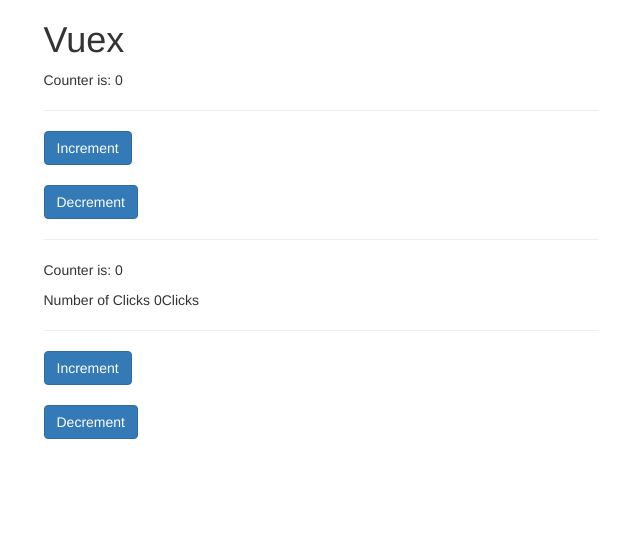
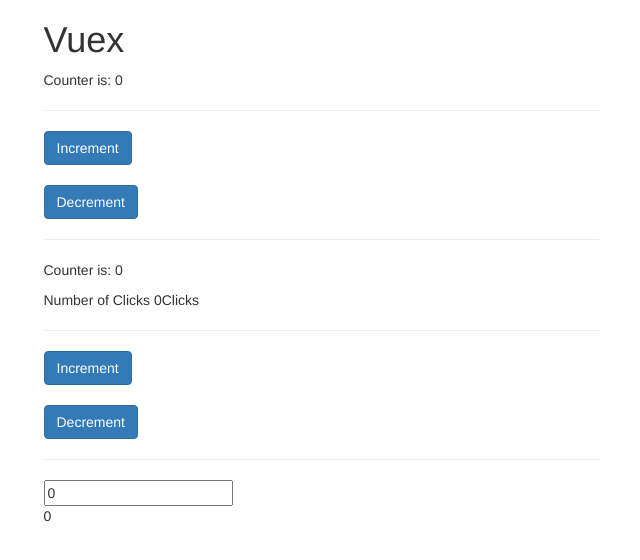
Before and after one commit to azkura/vuex-management-app, a Vue app: page / in a window 1280 px wide. Shown: the top 560 px of the page, without its empty margins (319-959 px from the left). Built offline with nearby package versions, Linux system fonts and the light colour scheme.

Commit message:
two way binding v-model and vuex

```diff
--- a/src/App.vue
+++ b/src/App.vue
@@ -10,6 +10,9 @@
                 <app-another-result></app-another-result>
                 <hr>
                 <app-another-counter></app-another-counter>
+                <hr>
+                <input type="text" v-model="value">
+                <p>{{ value }}</p>
             </div>
         </div>
     </div>
@@ -27,6 +30,22 @@
           appResult: Result,
           appAnotherResult: AnotherResult,
           appAnotherCounter: AnotherCounter
+        },
+        computed: {
+            value: {
+                get() {
+                    return this.$store.getters.value
+                },
+                set(value) {
+                    this.$store.dispatch('updatedValue', value)
+                }
+            }
+        },
+        methods: {
+            updatedValue(event) {
+                this.$store.dispatch('updatedValue', event.target.value)
+
+            }
         }
     }
 </script>
--- a/src/store/store.js
+++ b/src/store/store.js
@@ -5,7 +5,8 @@
 
 export const store = new Vuex.Store({
     state: {
-        counter: 0
+        counter: 0,
+        value: 0
     },
     getters: {
         doubleCounter: state => {
@@ -14,6 +15,9 @@
         stringCounter: state => {
             return state.counter + 'Clicks'
         },
+        value: state => {
+            return state.value
+        }
     },
     mutations: {
         increment: (state, payload) => {
@@ -21,6 +25,9 @@
         },
         decrement: (state, payload) => {
             state.counter -= payload
+        },
+        updatedValue: (state, payload) => {
+            state.value = payload
         }
     },
     actions: {
@@ -39,6 +46,9 @@
             setTimeout(() => {
                 commit('decrement', payload.by)
             },payload.duration)
+        },
+        updatedValue: ({ commit }, payload) => {
+            commit('updatedValue', payload)
         }
     }
 })
```
